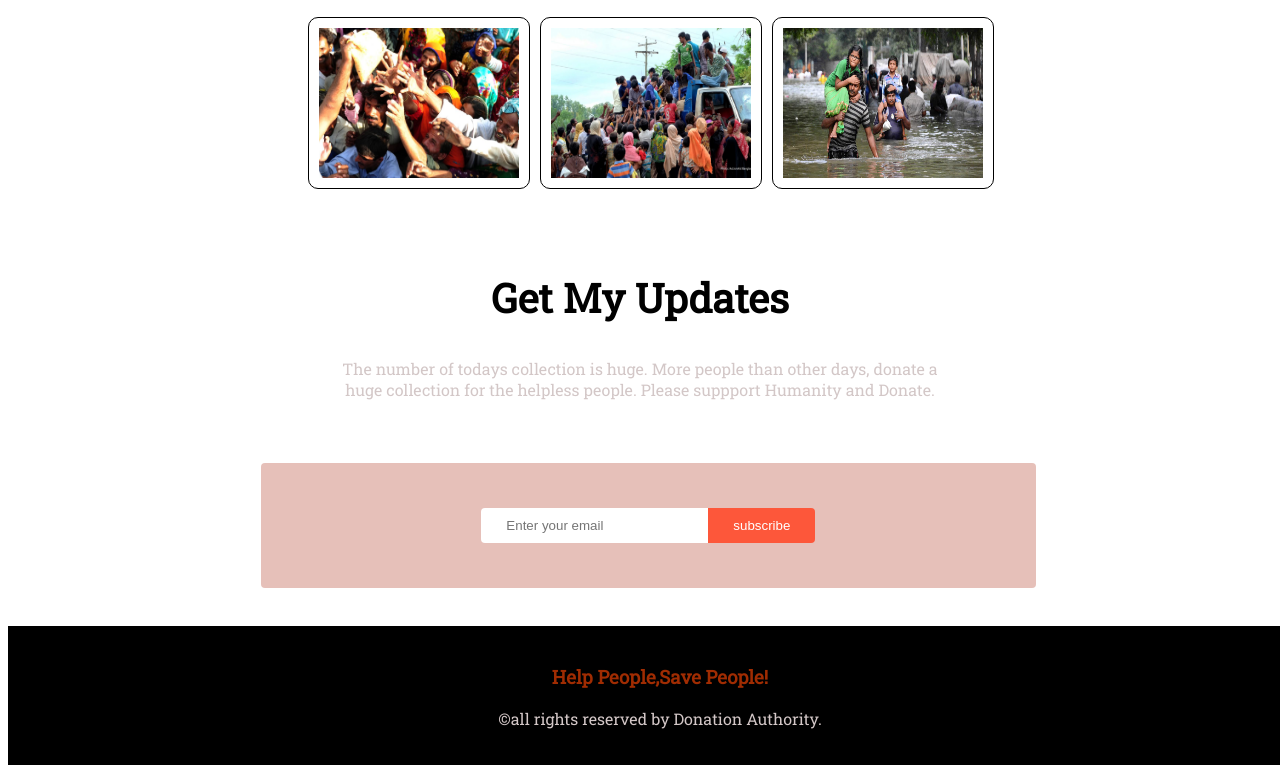
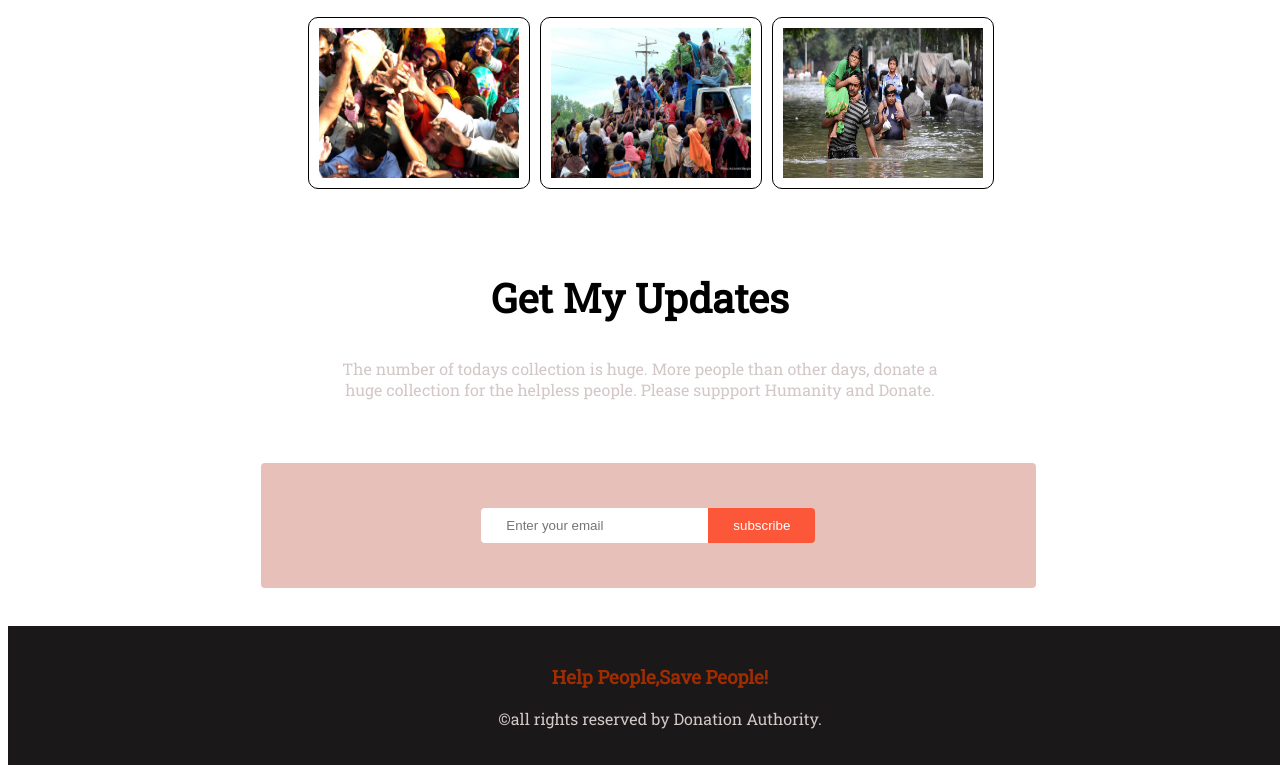
Before and after one commit to shantosarker2001/as1-donation, a plain HTML site: page index.html in a window 1280 px wide. Shown: the part 2473-3246 px from the top of the page. Drawn offline with Linux system fonts and the light colour scheme.

Commit message:
added some style

```diff
--- a/style.css
+++ b/style.css
@@ -214,7 +214,7 @@ p {
 .footer {
     width: 100%;
     text-align: center;
-    background-color: black;
+    background-color: #1a1818;
     padding: 20px;
 
 }
@@ -222,7 +222,3 @@ p {
 .footer h3 {
     color: #a02c02;
 }
-
-section:last-child {
-    margin-bottom: none;
-}
```
